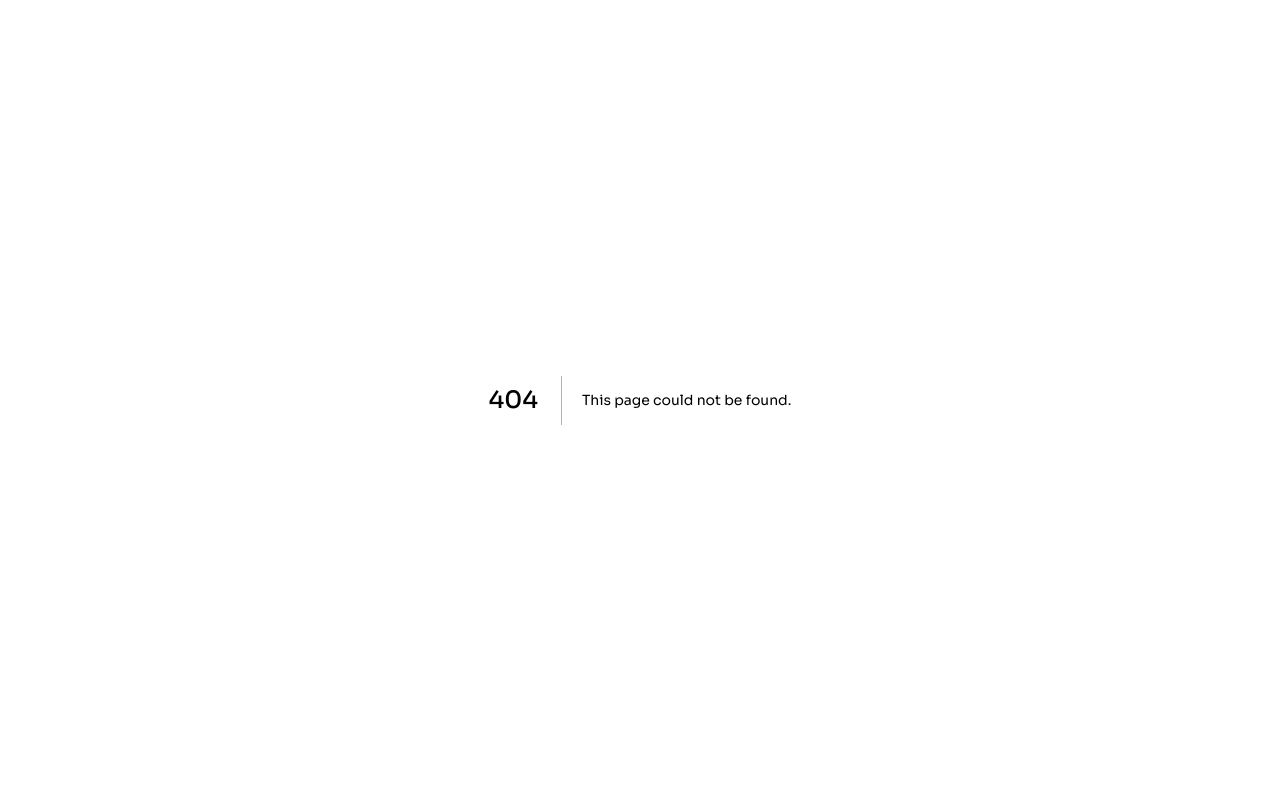
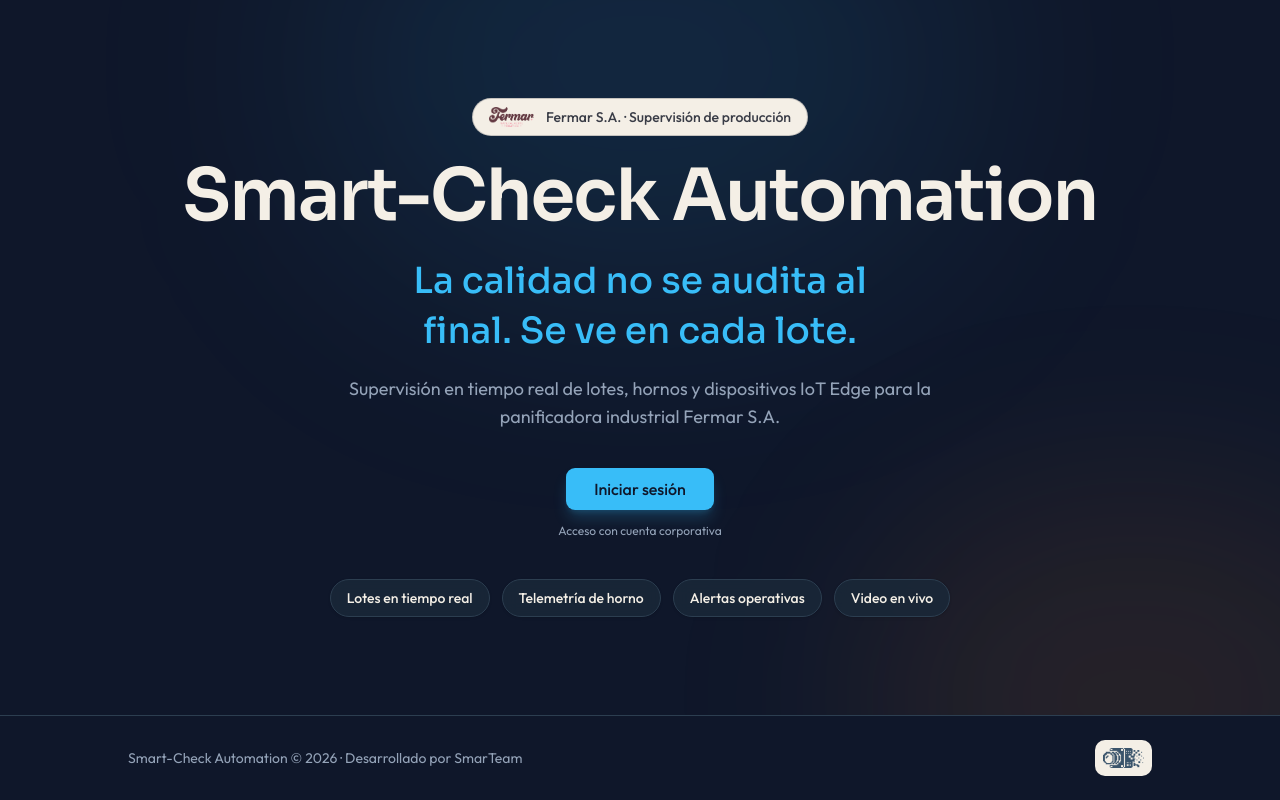
Before and after one commit to GraSo211/frontend_smart-check-automation, a Next.js app: page /inicio in a window 1280 px wide. Before the commit this address had no page. Built offline with nearby package versions, Linux system fonts and the light colour scheme.

Commit message:
feat(landing): agregar home pública para sesiones anónimas
Sin sesión, `/` reescribe a `/inicio` y muestra el landing con marca, slogan, CTA y capacidades; con sesión sigue el dashboard.

```diff
--- /dev/null
+++ b/app/(auth)/inicio/page.tsx
@@ -0,0 +1,19 @@
+import type { Metadata } from 'next'
+
+import { Hero } from '@/components/landing/hero'
+import { LandingFooter } from '@/components/landing/landing-footer'
+
+export const metadata: Metadata = {
+  title: 'Smart-Check Automation | Fermar S.A.',
+  description:
+    'La calidad no se audita al final. Se ve en cada lote. Supervisión en tiempo real de lotes, hornos y dispositivos IoT Edge para la panificadora industrial Fermar S.A.',
+}
+
+export default function InicioPage() {
+  return (
+    <>
+      <Hero />
+      <LandingFooter />
+    </>
+  )
+}
--- /dev/null
+++ b/components/landing/capability-chips.tsx
@@ -0,0 +1,21 @@
+const capabilities = [
+  'Lotes en tiempo real',
+  'Telemetría de horno',
+  'Alertas operativas',
+  'Video en vivo',
+]
+
+export function CapabilityChips() {
+  return (
+    <ul className="flex flex-wrap items-center justify-center gap-3">
+      {capabilities.map((label) => (
+        <li
+          key={label}
+          className="rounded-full border border-border bg-card/80 px-4 py-2 text-sm font-medium text-card-foreground shadow-sm backdrop-blur-sm transition-colors hover:border-primary/50 hover:bg-primary/5"
+        >
+          {label}
+        </li>
+      ))}
+    </ul>
+  )
+}
--- /dev/null
+++ b/components/landing/hero.tsx
@@ -0,0 +1,88 @@
+import Image from 'next/image'
+import Link from 'next/link'
+
+import { buttonVariants } from '@/components/ui/button'
+import { cn } from '@/lib/utils'
+
+import { CapabilityChips } from './capability-chips'
+
+export function Hero() {
+  return (
+    <main className="relative isolate flex flex-1 flex-col items-center justify-center overflow-hidden px-4 py-16 sm:py-20">
+      {/* Ambient background */}
+      <div aria-hidden="true" className="pointer-events-none absolute inset-0 -z-20">
+        <div
+          className="absolute -top-40 left-1/2 -translate-x-1/2 h-[28rem] w-[40rem] rounded-full bg-primary/10 blur-[120px]"
+        />
+        <div
+          className="absolute -bottom-48 -right-32 h-[26rem] w-[34rem] rounded-full bg-accent/10 blur-[100px]"
+        />
+      </div>
+
+      <div className="relative z-10 mx-auto flex w-full max-w-5xl flex-col items-center text-center">
+        {/* Eyebrow */}
+        <div
+          className="mb-6 inline-flex items-center gap-3 rounded-full border border-sidebar/20 bg-sidebar-foreground px-4 py-2 text-sidebar"
+        >
+          <Image
+            src="/fermar/imagotipo-principal.webp"
+            alt=""
+            width={45}
+            height={20}
+            className="h-5 w-auto"
+            priority
+          />
+          <span className="text-sm font-medium text-sidebar/80">
+            Fermar S.A.
+            <span className="hidden sm:inline"> · Supervisión de producción</span>
+          </span>
+        </div>
+
+        {/* Title */}
+        <h1
+          className="font-heading text-4xl font-semibold tracking-tight text-foreground sm:text-5xl md:text-6xl lg:text-7xl"
+        >
+          Smart-Check Automation
+        </h1>
+
+        {/* Slogan */}
+        <p
+          className="mt-6 max-w-3xl text-balance font-heading text-2xl font-medium leading-snug text-foreground dark:text-primary sm:text-3xl md:text-4xl"
+        >
+          La calidad no se audita al final. Se ve en cada lote.
+        </p>
+
+        {/* Bajada */}
+        <p
+          className="mt-5 max-w-2xl text-base text-muted-foreground sm:text-lg"
+        >
+          Supervisión en tiempo real de lotes, hornos y dispositivos IoT Edge para
+          la panificadora industrial Fermar S.A.
+        </p>
+
+        {/* CTA */}
+        <div
+          className="mt-9 flex flex-col items-center gap-3"
+        >
+          <Link
+            href="/login"
+            className={cn(
+              buttonVariants({ variant: 'default', size: 'lg' }),
+              'h-11 px-7 text-base shadow-lg shadow-primary/20 transition-all hover:-translate-y-0.5 hover:bg-primary/90 focus-visible:ring-2 focus-visible:ring-ring'
+            )}
+          >
+            Iniciar sesión
+          </Link>
+          <span className="text-xs text-muted-foreground">
+            Acceso con cuenta corporativa
+          </span>
+        </div>
+
+        {/* Capabilities */}
+        <div className="mt-10">
+          <CapabilityChips />
+        </div>
+      </div>
+    </main>
+  )
+}
--- /dev/null
+++ b/components/landing/landing-footer.tsx
@@ -0,0 +1,22 @@
+import Image from 'next/image'
+
+export function LandingFooter() {
+  return (
+    <footer className="border-t border-border bg-background px-4 py-6">
+      <div className="mx-auto flex max-w-5xl flex-col items-center justify-between gap-3 text-center sm:flex-row sm:text-left">
+        <p className="text-sm text-muted-foreground">
+          Smart-Check Automation © 2026 · Desarrollado por SmarTeam
+        </p>
+        <div className="rounded-lg bg-sidebar-foreground p-2">
+          <Image
+            src="/sca/logo_image_only.svg"
+            alt=""
+            width={36}
+            height={18}
+            className="h-5 w-auto"
+          />
+        </div>
+      </div>
+    </footer>
+  )
+}
--- a/proxy.ts
+++ b/proxy.ts
@@ -4,7 +4,7 @@ import { decodeSessionToken, isSessionExpired, ROLE_LEVEL, type UserRole } from
 // ─── Configuración de rutas ───────────────────────────────────────────────────
 
 /** Rutas que NO requieren autenticación */
-const PUBLIC_PATHS = ['/login', '/unauthorized']
+const PUBLIC_PATHS = ['/login', '/unauthorized', '/inicio']
 
 /** Mínimo rol requerido por prefijo de ruta */
 const PROTECTED_ROUTES: Array<{ prefix: string; minRole: UserRole }> = [
@@ -38,6 +38,10 @@ export default function proxy(request: NextRequest) {
   const token = request.cookies.get(SESSION_COOKIE)?.value
 
   if (!token) {
+    // La home sin sesión es el landing público; se mantiene la URL "/".
+    if (pathname === '/') {
+      return NextResponse.rewrite(new URL('/inicio', request.url))
+    }
     return redirectToLogin(request)
   }
 
```
